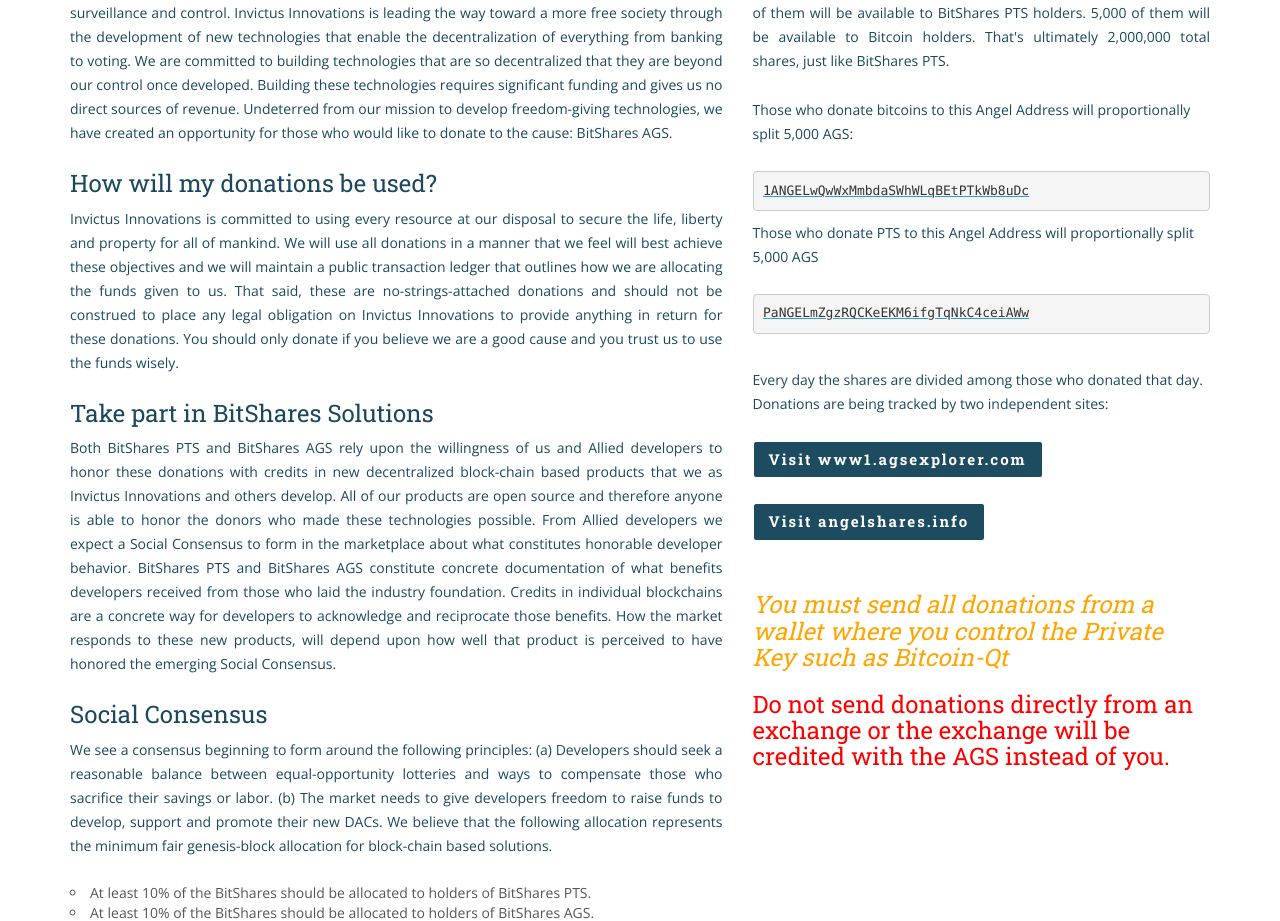
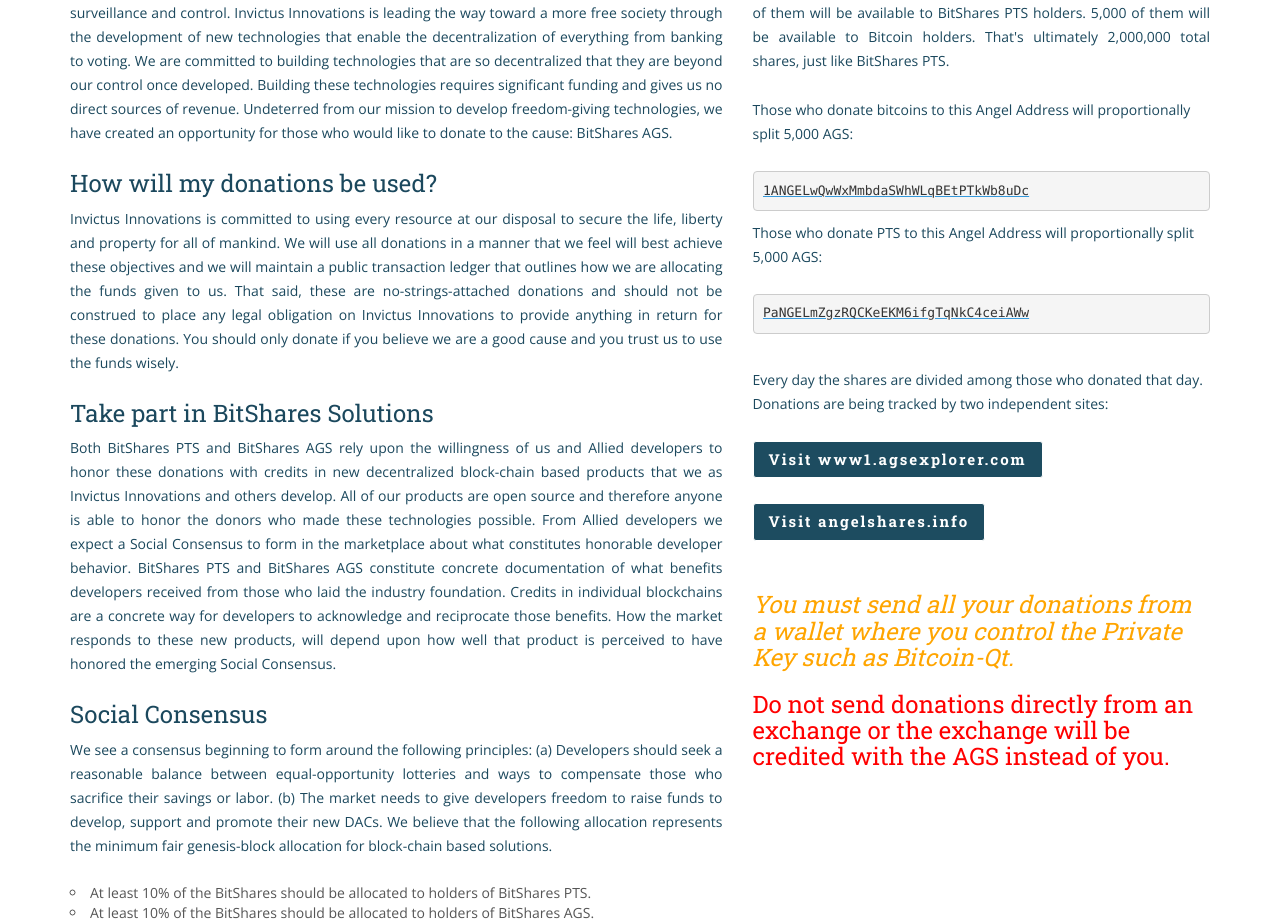
Before and after one commit to super3/invictus.io, a PHP site: page /bitshares-ags.php in a window 1280 px wide. Shown: the part 803-1724 px from the top of the page. Run offline with PHP 8.4, Linux system fonts and the light colour scheme; some libraries are stand-ins or nearby versions.

Commit message:
Update bitshares-ags.php

```diff
--- a/bitshares-ags.php
+++ b/bitshares-ags.php
@@ -105,7 +105,7 @@
                </p>
                  <a href="https://blockchain.info/address/1ANGELwQwWxMmbdaSWhWLqBEtPTkWb8uDc"><pre>1ANGELwQwWxMmbdaSWhWLqBEtPTkWb8uDc</pre></a>
                <p>
-                 Those who donate PTS to this Angel Address will proportionally split 5,000 AGS
+                 Those who donate PTS to this Angel Address will proportionally split 5,000 AGS:
                </p>
                  <a href="https://coinplorer.com/PTS/Addresses/PaNGELmZgzRQCKeEKM6ifgTqNkC4ceiAWw"><pre>PaNGELmZgzRQCKeEKM6ifgTqNkC4ceiAWw</pre></a>
               <p>
@@ -118,7 +118,7 @@
                  <a class="btn btn-yellow btn-lg" href="http://angelshares.info/beta/">Visit angelshares.info</a>
                   </p>
 					 	 	  </p>
-               <h3 style="color:orange"><i>You must send all donations from a wallet where you control the Private Key such as Bitcoin-Qt</i></h3>
+               <h3 style="color:orange"><i>You must send all your donations from a wallet where you control the Private Key such as Bitcoin-Qt.</i></h3>
                <h3 style="color:red">Do not send donations directly from an exchange or the exchange will be credited with the AGS instead of you.</h3>
 				  </div>
     	</div><!-- /row -->
```
